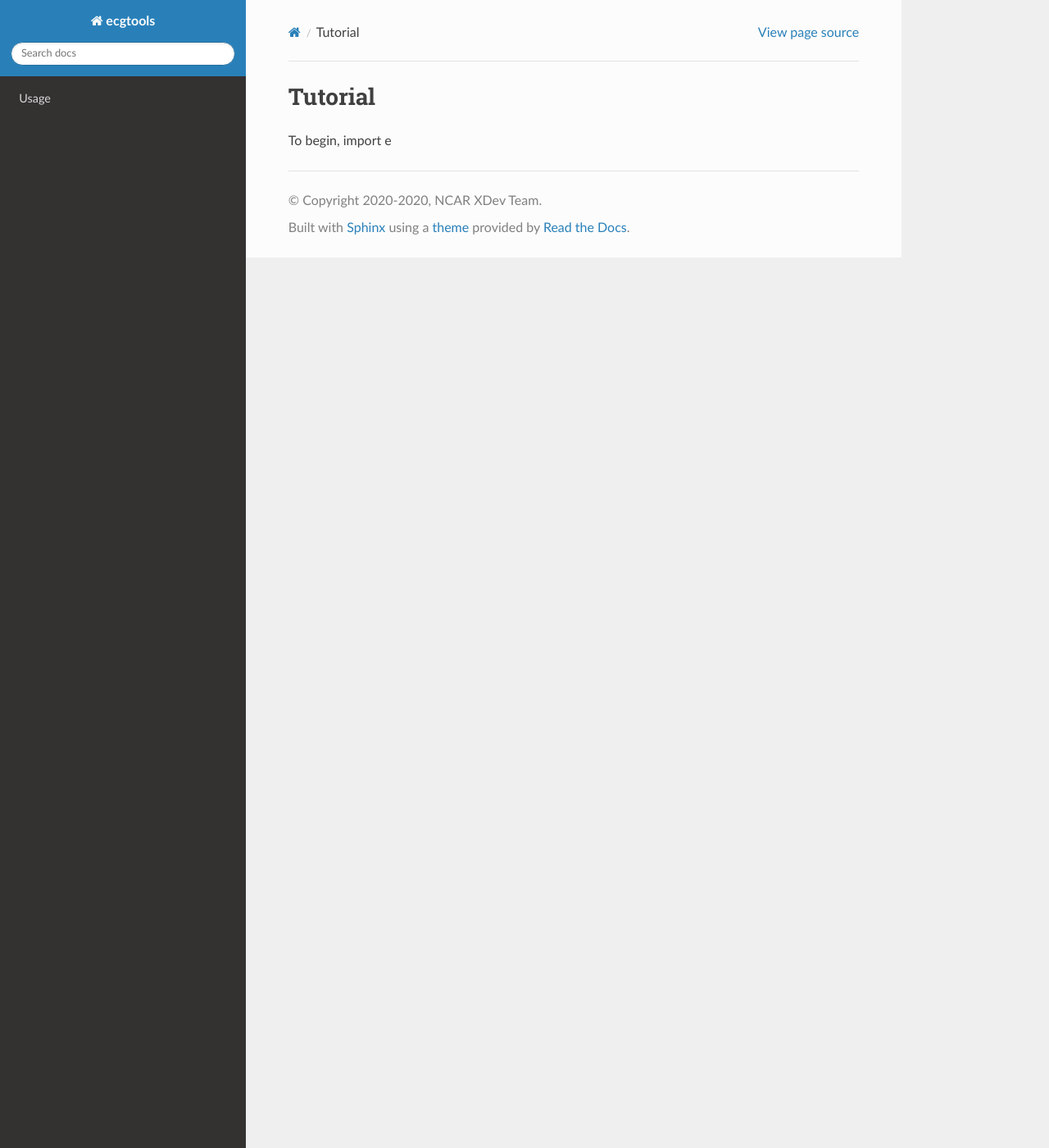
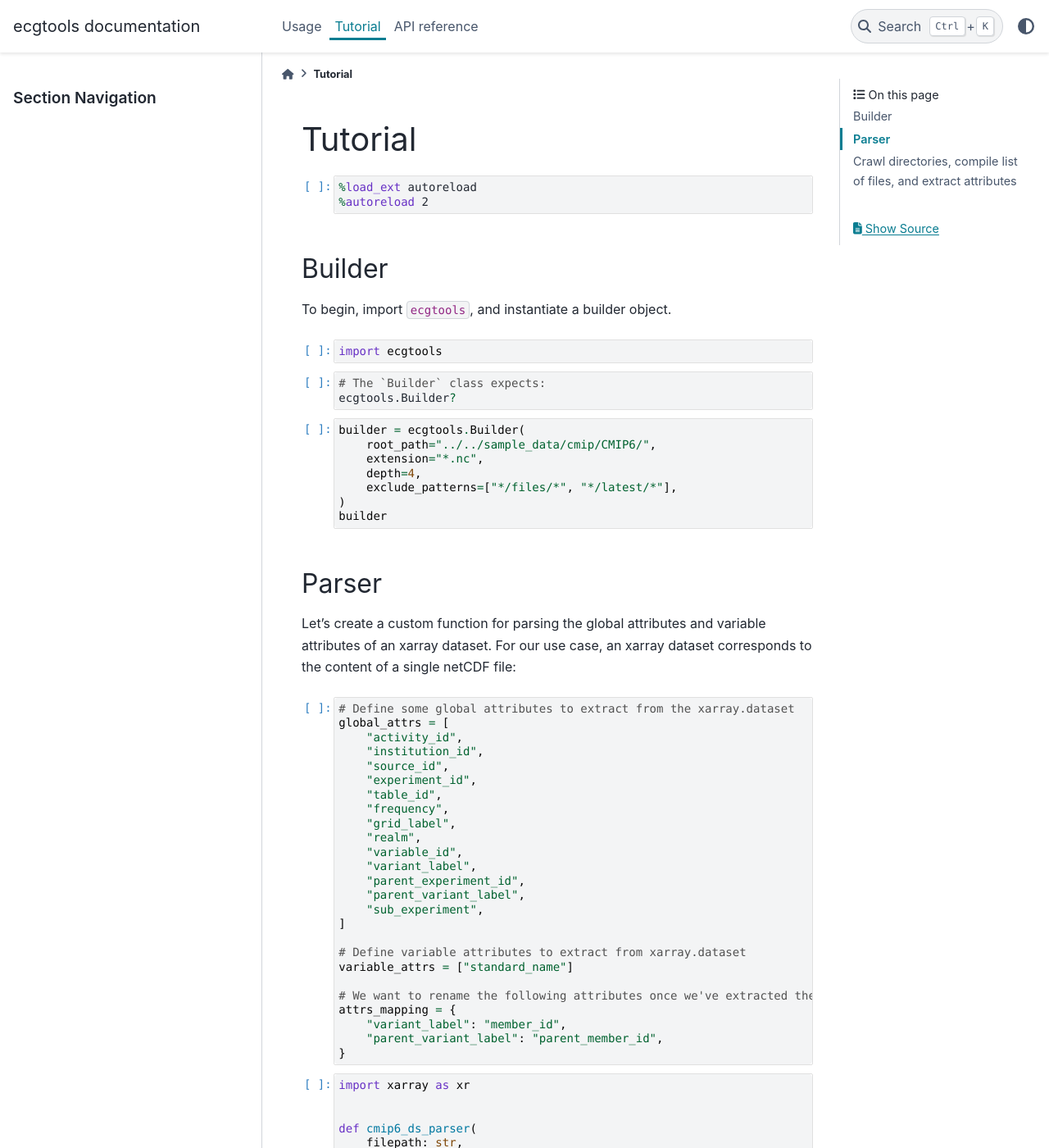
Before and after one commit to ncar-xdev/ecgtools, a Sphinx documentation site: the page built from docs/source/tutorial.ipynb, in a window 1280 px wide and 1400 px high. Shown: the whole window at 82% size. Built offline with Sphinx 7.4.7 and the PyData theme 0.15.4, drawn with Linux system fonts in a browser that asks for light colours; the version number could not be read and is left out; some of the changed text lies outside the part shown.

Commit message:
Add documentation

```diff
--- a/README.rst
+++ b/README.rst
@@ -10,7 +10,7 @@
     :target: https://codecov.io/gh/NCAR/ecgtools
 
 ecgtools
-===
+========
 
 Development
 ------------
--- a/docs/requirements-docs.txt
+++ b/docs/requirements-docs.txt
@@ -1,5 +1,6 @@
 numpydoc
-sphinx-rtd-theme
+pydata-sphinx-theme
 nbsphinx
+ipykernel
 ipython
 -r ../requirements.txt
--- /dev/null
+++ b/docs/source/api.rst
@@ -0,0 +1,19 @@
+.. currentmodule:: ecgtools
+
+#############
+API reference
+#############
+
+This is a reference API class listing, and modules.
+
+Builder Object
+===============
+
+.. autoclass:: Builder
+
+   .. automethod:: __init__
+   .. automethod:: get_directories
+   .. automethod:: get_filelist
+   .. automethod:: get_filelist_from_dirs
+   .. automethod:: parse_files_attributes
+   .. automethod:: to_df
--- a/docs/source/conf.py
+++ b/docs/source/conf.py
@@ -41,7 +41,7 @@ extensions = [
     'sphinx.ext.doctest',
     'sphinx.ext.intersphinx',
     'sphinx.ext.extlinks',
-    'numpydoc',
+    'sphinx.ext.napoleon',
     'IPython.sphinxext.ipython_console_highlighting',
     'IPython.sphinxext.ipython_directive',
     'nbsphinx',
@@ -60,14 +60,17 @@ source_suffix = '.rst'
 
 # Enable notebook execution
 # https://nbsphinx.readthedocs.io/en/0.4.2/never-execute.html
-# nbsphinx_execute = 'auto'
+nbsphinx_execute = 'auto'
 # Allow errors in all notebooks by
 nbsphinx_allow_errors = True
 
 # Disable cell timeout
 nbsphinx_timeout = -1
 
+autosummary_generate = []
 
+# Otherwise, the Return parameter list looks different from the Parameters list
+napoleon_use_rtype = False
 # The encoding of source files.
 # source_encoding = 'utf-8-sig'
 
@@ -130,7 +133,7 @@ pygments_style = 'sphinx'
 
 # The theme to use for HTML and HTML Help pages.  See the documentation for
 # a list of builtin themes.
-html_theme = 'sphinx_rtd_theme'
+html_theme = 'pydata_sphinx_theme'
 
 # Theme options are theme-specific and customize the look and feel of a theme
 # further.  For a list of options available for each theme, see the
--- a/docs/source/index.rst
+++ b/docs/source/index.rst
@@ -7,6 +7,8 @@ Contents:
    :maxdepth: 2
 
    usage
+   tutorial.ipynb
+   api
 
 
 Feedback
--- a/docs/source/tutorial.rst
+++ /dev/null
@@ -1,5 +0,0 @@
-=========
-Tutorial
-=========
-
-To begin, import e
```
Also changed, not shown: .pre-commit-config.yaml, docs/source/tutorial.ipynb (added), 2 other files.
